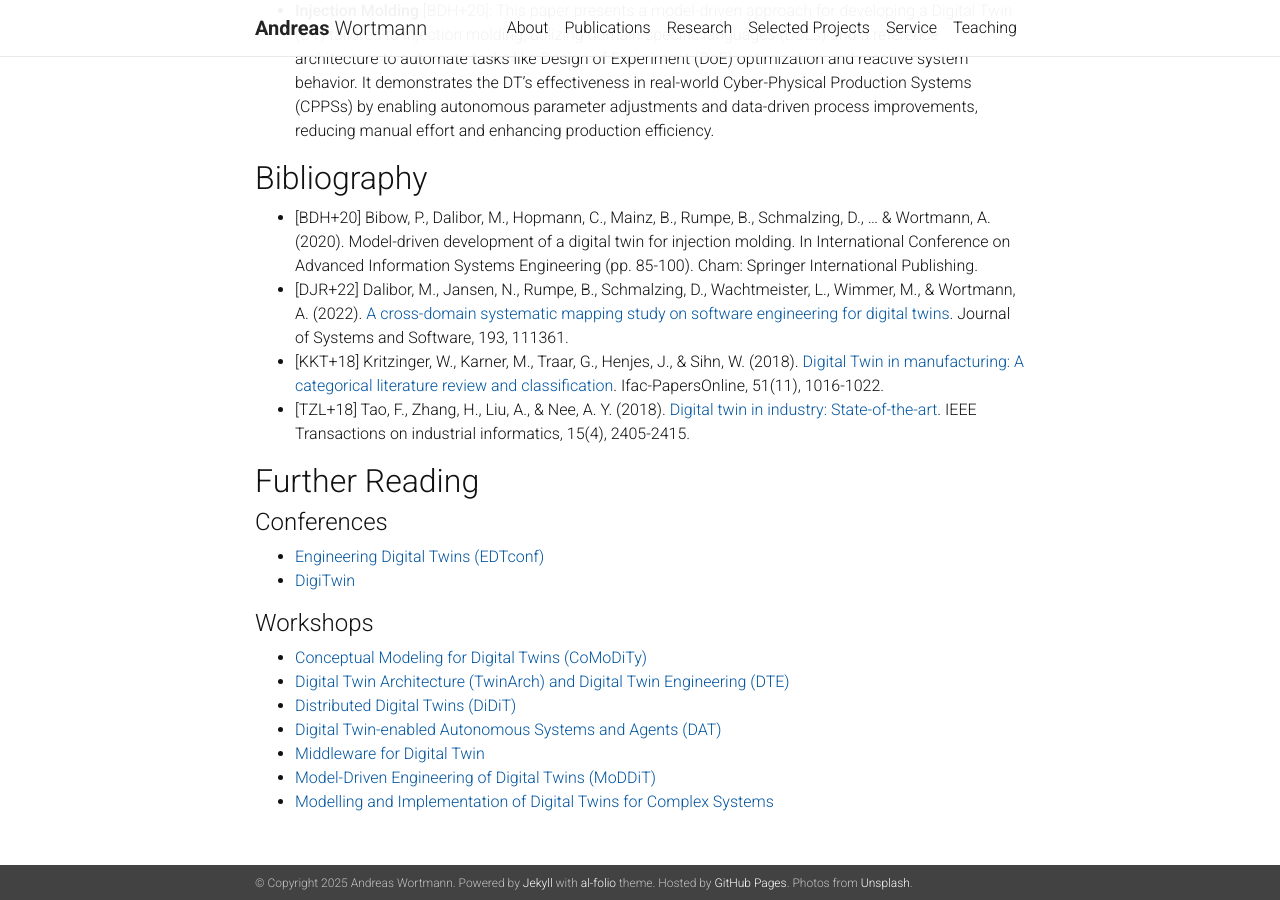
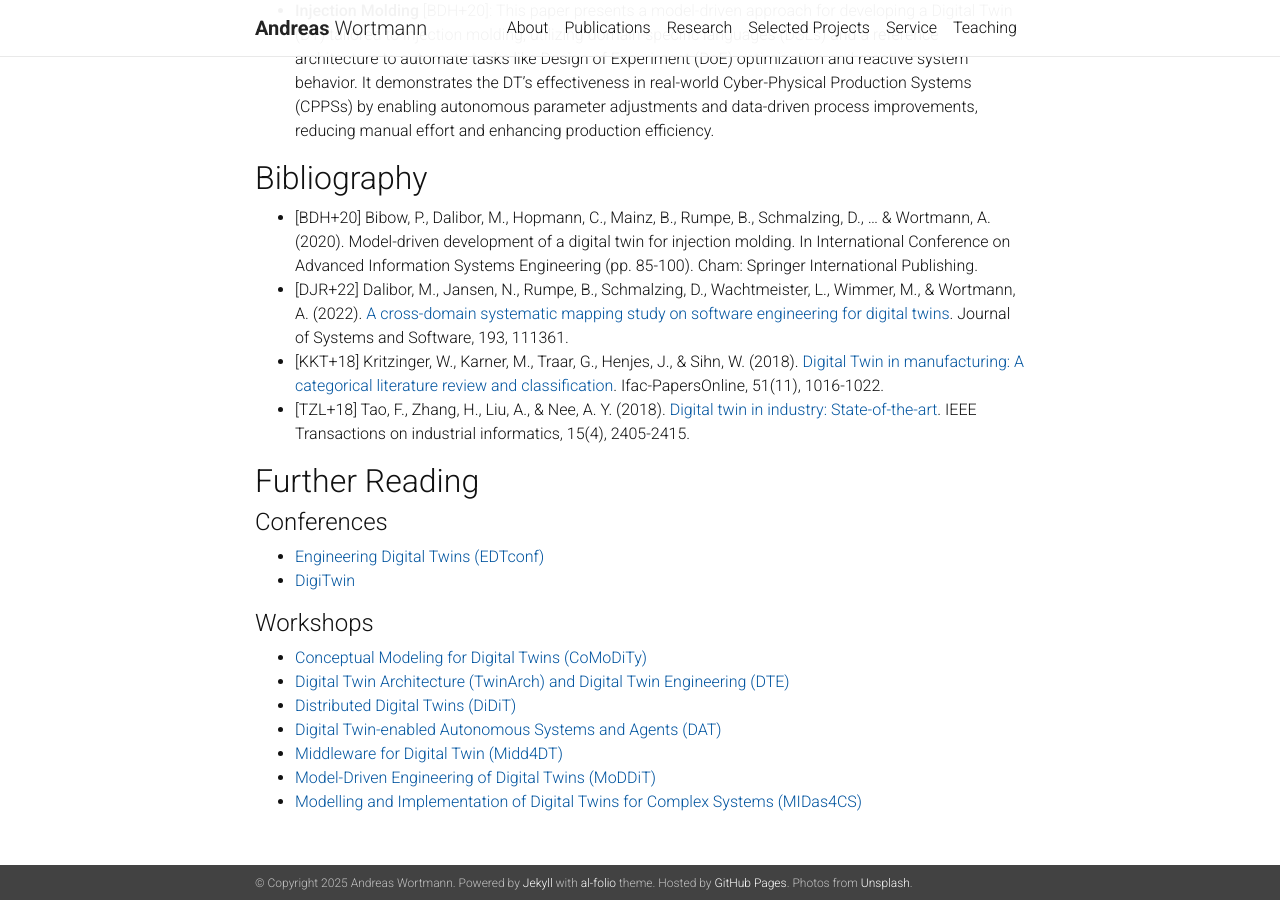
Before and after one commit to awortmann/awortmann.github.io, a Jekyll site: the page built from _pages/research/digital-twin-reading.md, in a window 1280 px wide and 900 px high, scrolled down 799 px. Built offline with Jekyll 4.4.1, drawn with Linux system fonts in a browser that asks for light colours; nearby versions of some CDN libraries; a style sheet for code colours, icons or effects is not loaded.

Commit message:
Minor update

```diff
--- a/_pages/research/digital-twin-reading.md
+++ b/_pages/research/digital-twin-reading.md
@@ -46,6 +46,6 @@ We analyzed 356 publications to uncover their conceptual properties, engineering
 - [Digital Twin Architecture (TwinArch) and Digital Twin Engineering (DTE)](https://www.iese.fraunhofer.de/en/events/twinarch-dte.html)
 - [Distributed Digital Twins (DiDiT)](https://distributeddigitaltwins.github.io/2025/)
 - [Digital Twin-enabled Autonomous Systems and Agents (DAT)](https://dat-workshop.github.io/)
-- [Middleware for Digital Twin](https://hakiri.github.io/Midd4DT/)
+- [Middleware for Digital Twin (Midd4DT)](https://hakiri.github.io/Midd4DT/)
 - [Model-Driven Engineering of Digital Twins (MoDDiT)](https://gemoc.org/events/moddit2023.html)
-- [Modelling and Implementation of Digital Twins for Complex Systems](https://midas4cs.github.io/2025)
+- [Modelling and Implementation of Digital Twins for Complex Systems (MIDas4CS)](https://midas4cs.github.io/2025)
```
